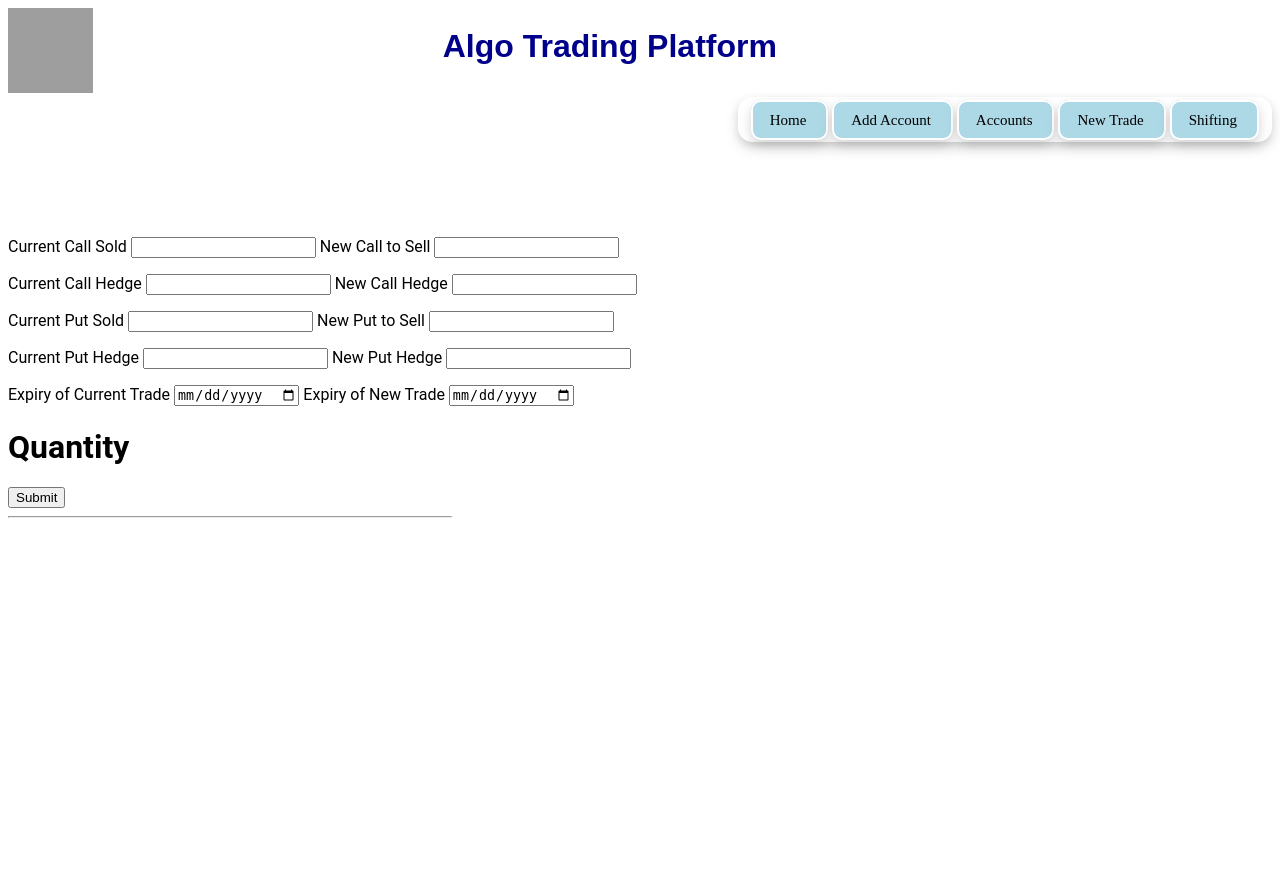
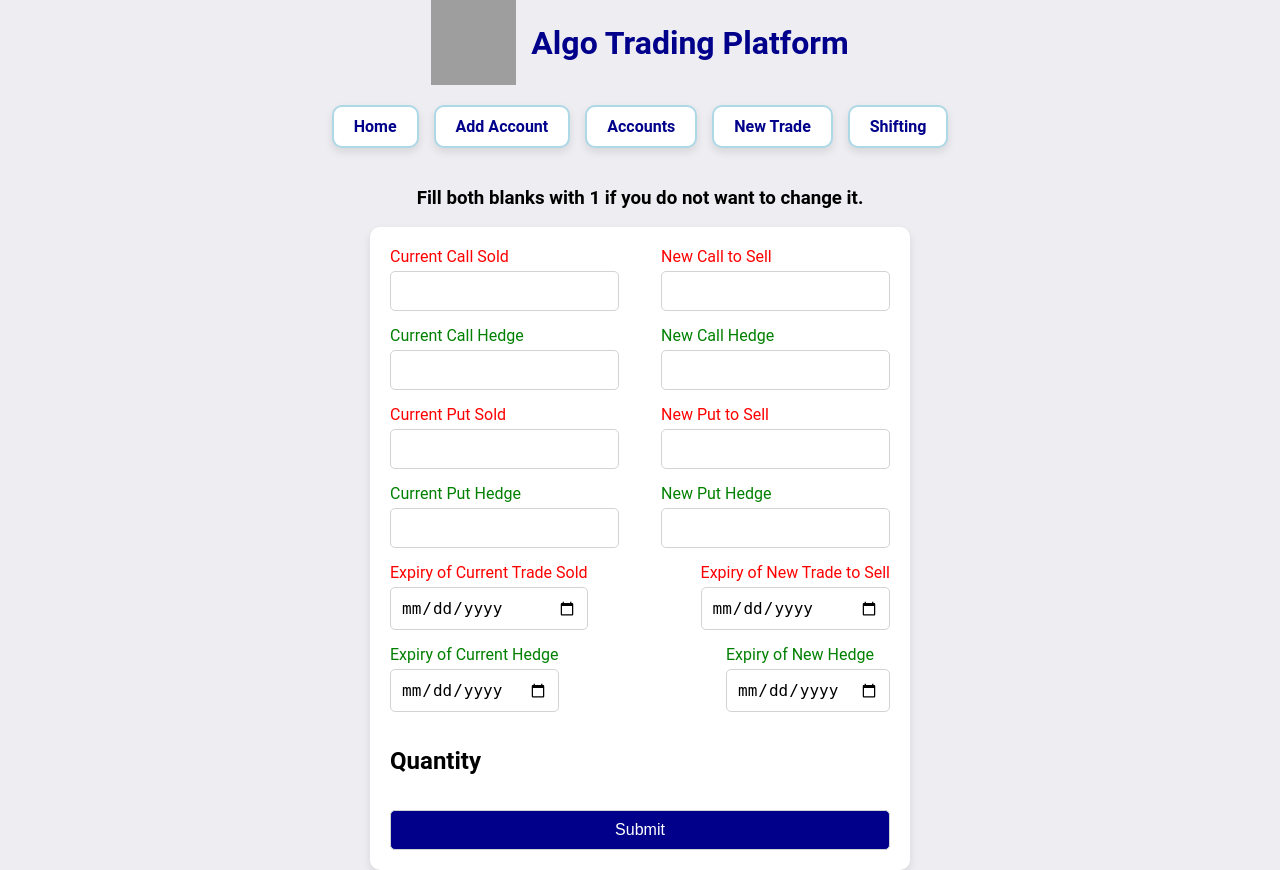
Before and after one commit to ShreymShah/Options_Flask, a Flask app: template template/shifting.html in a window 1280 px wide. Before the commit the page ends 518 px from the top, so only its background shows below. Run offline with Flask 3, Linux system fonts and the light colour scheme; the template is opened without the code that fills it, so the values that code supplies are empty; grey boxes are pictures that could not be loaded.

Commit message:
Update shifting.html

```diff
--- a/template/shifting.html
+++ b/template/shifting.html
@@ -1,98 +1,128 @@
 <!DOCTYPE html>
 <html lang="en">
+
 <head>
+    <meta charset="UTF-8">
+    <title>Shifting</title>
+
+    <!-- Importing Google Fonts -->
+    <link href="https://fonts.googleapis.com/css2?family=Ubuntu:wght@700&display=swap" rel="stylesheet">
+
     <style>
-.newspaper {
-  column-count: 3;
-  column-gap: 40px;
-}
-.pad {padding-top: 20px; font-family: Arial, Helvetica, sans-serif; color:darkblue;}
-        <meta charset="UTF-8">
-        <title>Home</title>
-
-@import url('https://fonts.googleapis.com/css2?family=Ubuntu:wght@700&display=swap');
-
         body {
-  background-color: hsl(250,17%,94%);
+            background-color: hsl(250, 17%, 94%);
             height: 100vh;
             margin: 0;
-  display: grid;
-  place-items: center;
-  float : right;
+            padding: 0;
+            display: flex;
+            flex-direction: column;
+            align-items: center;
+            font-family: 'Roboto', Arial, sans-serif;
+        }
+
+        .newspaper {
+            display: flex;
+            align-items: center;
+            margin-bottom: 20px;
+        }
+
+        .newspaper img {
+            margin-right: 15px;
+            width: 85px;
+            height: 85px;
+        }
+
+        .pad {
+            font-size: 2rem;
+            color: darkblue;
+            margin: 0;
         }
 
         .multi-button {
-  background-color: white;
-  border: 1px solid white;
-  border-radius: 14px;
-  padding: 12px;
-  box-shadow: 0 4px 8px 0 rgba(0, 0, 0, 0.1), 0 6px 15px 0 rgba(0, 0, 0, 0.1);
-    place-items: center;
-   float : right;
+            display: flex;
+            gap: 15px;
+            margin-bottom: 20px;
         }
 
-#cut {
-  background-color: lightblue;
-  border: 2px solid white;
-
+        .button {
+            background-color: white;
+            border: 2px solid lightblue;
+            border-radius: 10px;
+            padding: 10px 20px;
+            font-size: 1rem;
+            color: darkblue;
+            text-decoration: none;
+            text-align: center;
+            box-shadow: 0 4px 8px rgba(0, 0, 0, 0.1);
+            transition: all 0.3s ease;
         }
 
-
-
-.button {
-  box-shadow: 0 4px 8px 0 rgba(0, 0, 0, 0.09), 0 6px 15px 0 rgba(0, 0, 0, 0.09);
-  padding: 10px 20px 10px 17px;
-    font: 15px Ubuntu;
-  color: black;
-  border-radius: 10px;
-}
-
-.button span {
-  cursor: pointer;
-  display: inline-block;
-  position: relative;
-  transition: 0.5s;
-}
-
-.button span:after {
-  position: absolute;
-  opacity: 0;
-  top: 0;
-  right: -20px;
-  transition: 0.5s;
-}
-
-.button:hover span {
-  padding-right: 20px;
-}
-
-.button:hover span:after {
-  opacity: 1;
-  right: 0;
-}
-
-#cut span:after {
-  font-family: FontAwesome;
-}
-
-#copy span:after {
-  font-family: FontAwesome;
-}
-
-#paste span:after {
-  font-family: FontAwesome;
+        .button:hover {
+            background-color: darkblue;
+            color: white;
+            box-shadow: 0 6px 12px rgba(0, 0, 0, 0.2);
+            transform: translateY(-3px);
         }
 
         form {
-  margin-top: 70px;
-  padding-top: 70px;
-  // Both margin-top and padding-top work.
+            display: flex;
+            flex-direction: column;
+            gap: 15px;
+            background-color: white;
+            padding: 20px;
+            border-radius: 10px;
+            box-shadow: 0 4px 8px rgba(0, 0, 0, 0.1);
+            width: 90%;
+            max-width: 500px;
         }
-.mar {  margin-top: 20px;
-  padding-top: 20px; }
 
-    body {
-  font-family: 'Roboto', Arial;
+        .form-row-sell {
+            display: flex;
+            justify-content: space-between;
+            color: red;
+            gap: 15px;
+        }
+
+        .form-row-hedge {
+            display: flex;
+            justify-content: space-between;
+            color: green;
+            gap: 15px;
+        }
+
+        form label {
+            font-size: 1rem;
+            margin-bottom: 5px;
+            display: block;
+        }
+
+        form input[type="number"],
+        form input[type="date"],
+        form input[type="submit"] {
+            padding: 10px;
+            border-radius: 5px;
+            border: 1px solid lightgray;
+            font-size: 1rem;
+            width: 100%;
+            box-sizing: border-box;
+        }
+
+        form input[type="submit"] {
+            background-color: darkblue;
+            color: white;
+            cursor: pointer;
+            transition: background-color 0.3s ease;
+        }
+
+        form input[type="submit"]:hover {
+            background-color: lightblue;
+        }
+
+        .container {
+            width: 90%;
+            max-width: 500px;
+            text-align: center;
+            margin-top: 20px;
         }
 
         .alert {
@@ -117,7 +147,6 @@ form {
             border-color: rgba(126, 182, 193, 1);
         }
 
-
         .alert.alert-warning {
             background-color: rgba(252, 248, 227, 1);
             border-color: rgba(177, 161, 129, 1);
@@ -127,72 +156,117 @@ form {
         .alert.alert-danger {
             background-color: rgba(248, 215, 218, 1);
             border-color: rgba(220, 53, 69, 1);
-  color: rgba(114, 28, 36,1);
+            color: rgba(114, 28, 36, 1);
         }
     </style>
 
 </head>
+
 <body>
+    <!-- Header Section -->
     <div class="newspaper">
-        <img src="https://cryptocurrencyjobs.co/startups/assets/logos/autowhale.6dbcc9fa955a11ecc26b1d03b3fac186ae3b9c86d220cce9be1c3ca068d829e1.png" style="width:85px;height:85px;">
-
-        <h1 class="pad"> Algo Trading Platform </h1>
+        <img src="https://st.depositphotos.com/16136362/58822/v/450/depositphotos_588229280-stock-illustration-financial-bull-logo-design-trade.jpg" alt="Stock Market Logo">
+        <h1 class="pad">Algo Trading Platform</h1>
     </div>
 
+    <!-- Navigation Buttons -->
     <div class="multi-button">
-  <a class="button" href="{{ url_for('home') }}" id="cut"><span>Home</span></a>
-  <a class="button" href="{{ url_for('add_account') }}" id="cut"><span>Add Account</span></a>
-      <a class="button" href="{{ url_for('accounts') }}" id="cut"><span>Accounts</span></a>
-    <a class="button" href="{{ url_for('new_trade') }}" id="cut"><span>New Trade</span></a>
-    <a class="button" href="{{ url_for('shifting') }}" id="cut"><span>Shifting</span></a>
-
+        <a class="button" href="{{ url_for('home') }}"><span><b>Home</b></span></a>
+        <a class="button" href="{{ url_for('add_account') }}"><span><b>Add Account</b></span></a>
+        <a class="button" href="{{ url_for('accounts') }}"><span><b>Accounts</b></span></a>
+        <a class="button" href="{{ url_for('new_trade') }}"><span><b>New Trade</b></span></a>
+        <a class="button" href="{{ url_for('shifting') }}"><span><b>Shifting</b></span></a>
+    </div>
+    <h3>Fill both blanks with 1 if you do not want to change it.</h3>
+    <!-- Form Section with Inputs in the Same Line -->
+    <form name="shift" action="#" method="post">
+        <div class="form-row-sell">
+            <div>
+                <label>Current Call Sold</label>
+                <input type="number" name="current_call_sold">
+            </div>
+            <div>
+                <label>New Call to Sell</label>
+                <input type="number" name="new_call_sell">
+            </div>
         </div>
 
-<form name="shift" action="#" method="post">
-    <label>Current Call Sold</label>
-    <input type="number" name="current_call_sold">
-    <label>New Call to Sell</label>
-    <input type="number" name="new_call_sell">
-    <p></p>
+        <div class="form-row-hedge">
+            <div>
                 <label>Current Call Hedge</label>
                 <input type="number" name="current_call_hedge">
+            </div>
+            <div>
                 <label>New Call Hedge</label>
                 <input type="number" name="new_call_hedge">
-    <p></p>
+            </div>
+        </div>
+
+        <div class="form-row-sell">
+            <div>
                 <label>Current Put Sold</label>
                 <input type="number" name="current_put_sold">
+            </div>
+            <div>
                 <label>New Put to Sell</label>
                 <input type="number" name="new_put_sell">
-    <p></p>
+            </div>
+        </div>
+
+        <div class="form-row-hedge">
+            <div>
                 <label>Current Put Hedge</label>
                 <input type="number" name="current_put_hedge">
+            </div>
+            <div>
                 <label>New Put Hedge</label>
                 <input type="number" name="new_put_hedge">
-    <p></p>
-    <label>Expiry of Current Trade</label>
-    <input type="date" name="previous_expiry">
-    <label>Expiry of New Trade</label>
-    <input type="date" name="current_expiry">
-    <h1>Quantity</h1>
+            </div>
+        </div>
 
+        <div class="form-row-sell">
+            <div>
+                <label>Expiry of Current Trade Sold</label>
+                <input type="date" name="previous_expiry_sell">
+            </div>
+            <div>
+                <label>Expiry of New Trade to Sell</label>
+                <input type="date" name="current_expiry_sell">
+            </div>
+        </div>
+
+        <div class="form-row-hedge">
+            <div>
+                <label>Expiry of Current Hedge</label>
+                <input type="date" name="previous_expiry_hedge">
+            </div>
+            <div>
+                <label>Expiry of New Hedge</label>
+                <input type="date" name="current_expiry_hedge">
+            </div>
+        </div>
+
+        <h2>Quantity</h2>
         {% for user in usernames %}
+        <div>
             <label>{{user}}</label>
             <input type="number" name="{{user}}">
-    <p></p>
+        </div>
         {% endfor %}
+
         <input type="submit" value="Submit">
     </form>
-<hr style="width:35%;text-align:left;margin-left:0">
+
+    <!-- Flash Messages -->
     <div class="container">
         {% with messages = get_flashed_messages() %}
         {% if messages %}
-
         {% for msg in messages %}
         <div class="alert alert-success" role="alert">{{msg}}</div>
         {% endfor %}
-
         {% endif %}
         {% endwith %}
     </div>
 </body>
+
 </html>
```
Lines whose indentation alone changed are shown as unchanged.
